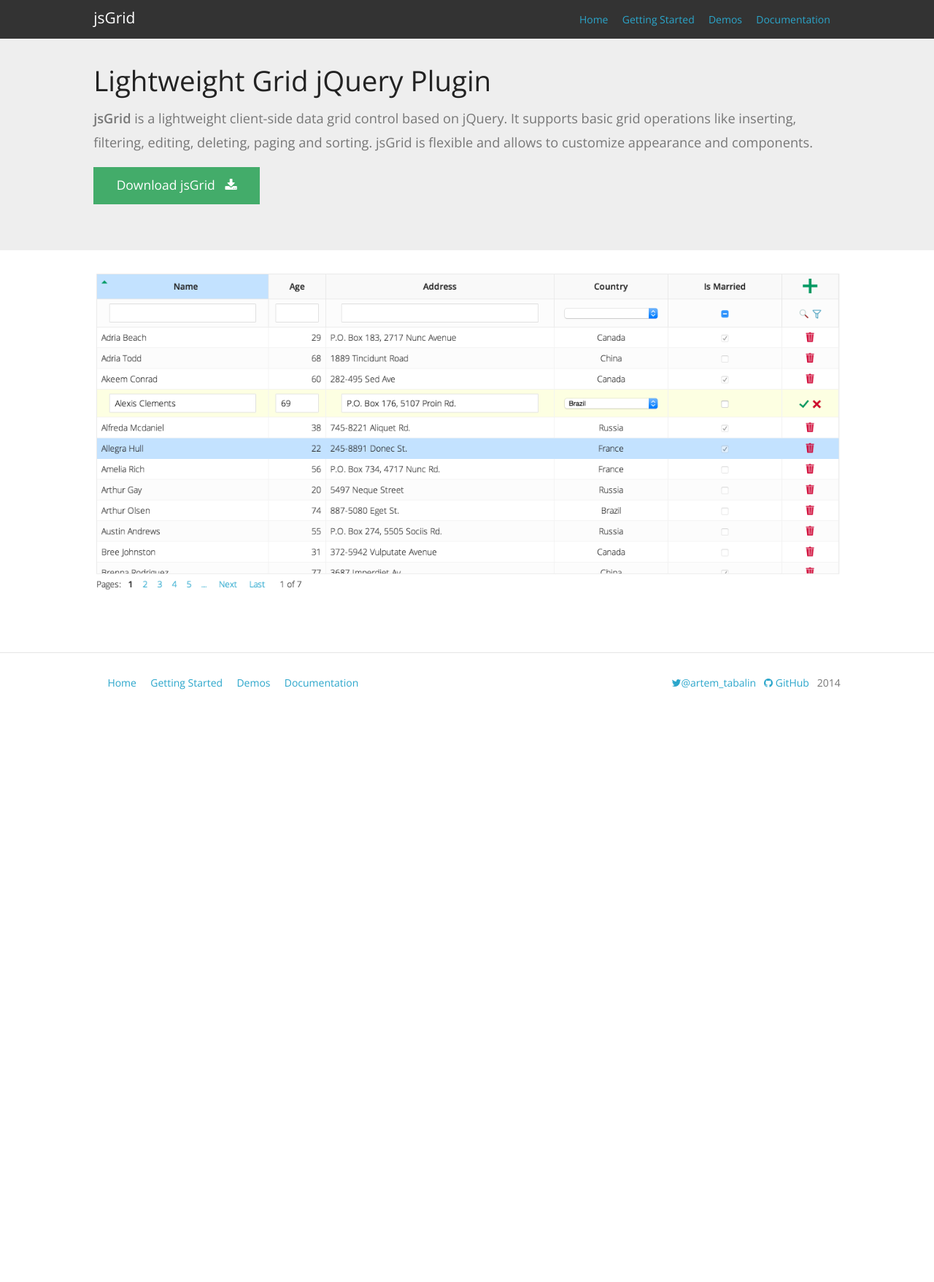
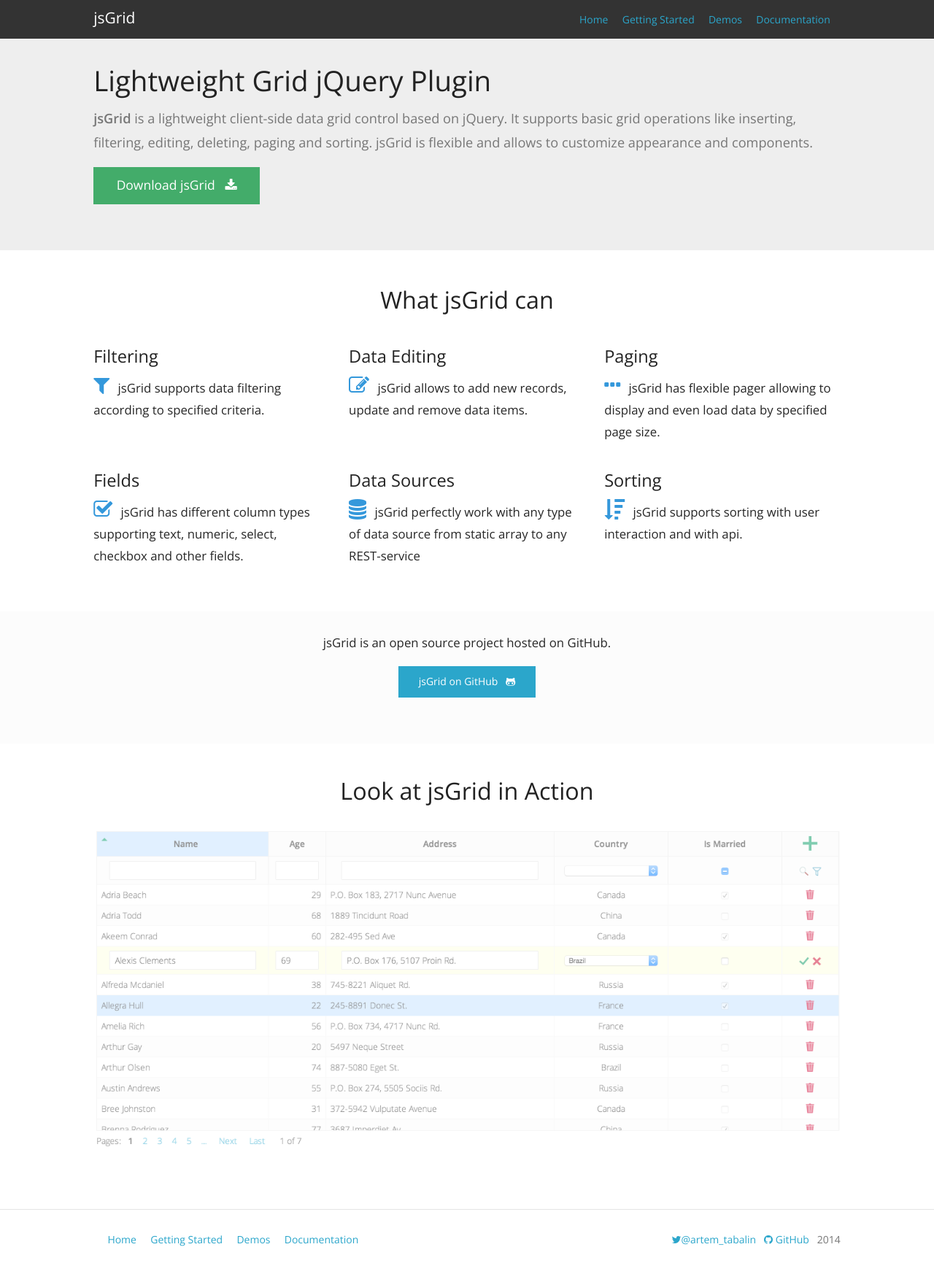
Before and after one commit to tabalinas/jsgrid, a Jekyll site: the page built from index.html, in a window 1280 px wide. Shown: the whole page at 73% size. Built offline with Jekyll 4.4.1, drawn with Linux system fonts in a browser that asks for light colours; nearby versions of some CDN libraries; before the commit the page ends 993 px from its top, so only the background shows below that.

Commit message:
Site: Hope page content

```diff
--- a/index.html
+++ b/index.html
@@ -19,10 +19,61 @@
     </div>
 </div>
 
+<div class="page-content content">
+    <div class="row">
+        <div class="small-12 columns center feature-header">
+            <h2>What jsGrid can</h2>
+        </div>
+    </div>
+
+    <div class="row">
+        <div class="medium-4 columns feature-block">
+            <h3>Filtering</h3>
+            <p><i class="fa fa-filter"></i> jsGrid supports data filtering according to specified criteria.</p>
+        </div>
+        <div class="medium-4 columns feature-block">
+            <h3>Data Editing</h3>
+            <p><i class="fa fa-pencil-square-o"></i> jsGrid allows to add new records, update and remove data items.</p>
+        </div>
+        <div class="medium-4 columns feature-block">
+            <h3>Paging</h3>
+            <p><i class="fa fa-ellipsis-h"></i> jsGrid has flexible pager allowing to display and even load data by specified page size.</p>
+        </div>
+    </div>
+
+    <div class="row">
+        <div class="medium-4 columns feature-block">
+            <h3>Fields</h3>
+            <p><i class="fa fa-check-square-o"></i> jsGrid has different column types supporting text, numeric, select, checkbox and other fields.</p>
+        </div>
+        <div class="medium-4 columns feature-block">
+            <h3>Data Sources</h3>
+            <p><i class="fa fa-database"></i> jsGrid perfectly work with any type of data source from static array to any REST-service</p>
+        </div>
+        <div class="medium-4 columns feature-block">
+            <h3>Sorting</h3>
+            <p><i class="fa fa-sort-amount-desc"></i> jsGrid supports sorting with user interaction and with api.</p>
+        </div>
+    </div>
+</div>
+
+<div class="page-content-addon">
+    <div class="row">
+        <div class="small-12 columns content">
+            <p class="larger-text center">jsGrid is an open source project hosted on GitHub.</p>
+            <p class="center"><a href="https://github.com/tabalinas/jsgrid" class="button larger">jsGrid on GitHub &nbsp; <i class="fa fa-github-alt"></i></a></p>
+        </div>
+    </div>
+</div>
+
 <div class="page-content">
     <div class="row">
         <div class="small-12 columns content">
-            <p><img src="/imgs/start.png" alt="jsGrid lightweight client-side data grid"></p>
+            <div class="feature-header center">
+                <h2>Look at jsGrid in Action</h2>
+            </div>
+
+            <p class="grid-screenshot"><a href="/demos" title="See Demos"><img src="/imgs/start.png" alt="jsGrid lightweight client-side data grid"></a></p>
         </div>
     </div>
 </div>
```
Also changed, not shown: scss/_custom.scss (+43 -0 lines), css/style.css.
